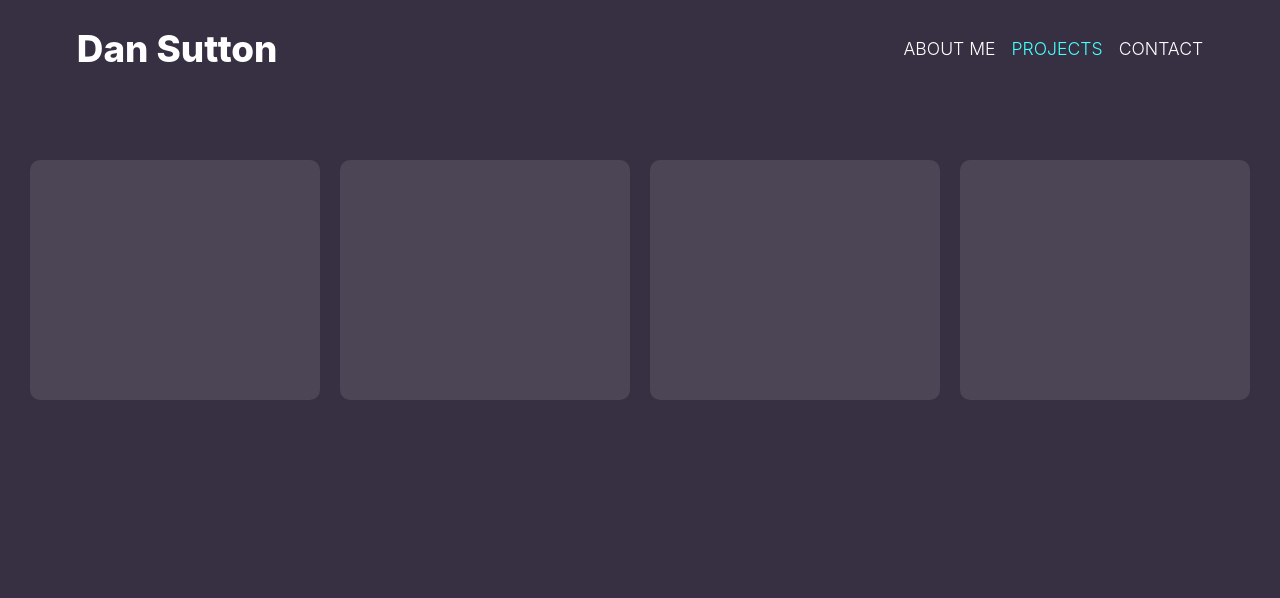
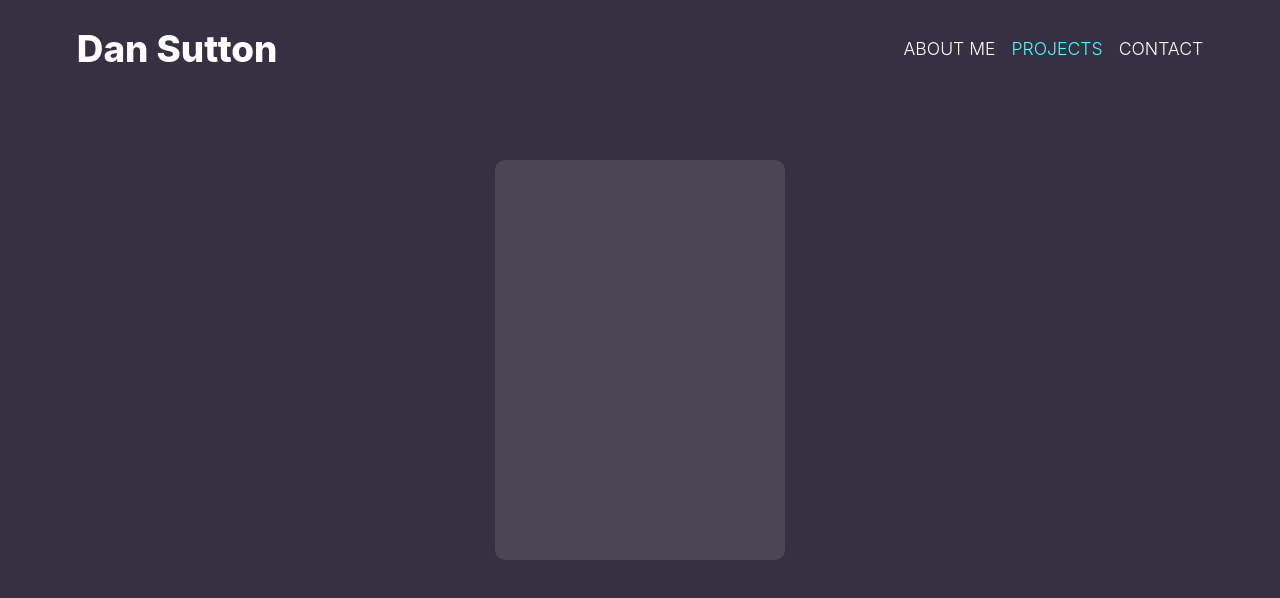
Before and after one commit to Dan-Sutton/dan-sutton-portfolio, a React (Create React App) app: page /#/projects in a window 1280 px wide. Shown: the top 598 px of the page. Built offline with nearby package versions, Linux system fonts and the light colour scheme.

Commit message:
card component

```diff
--- a/src/Projects/Projects.js
+++ b/src/Projects/Projects.js
@@ -1,13 +1,11 @@
 import React from "react";
 import "./projects.css";
+import Card from "../components/Card";
 
 function Projects() {
   return (
     <div id="cards">
-      <div className="card"></div>
-      <div className="card"></div>
-      <div className="card"></div>
-      <div className="card"></div>
+      <Card />
     </div>
   );
 }
--- a/src/Projects/projects.css
+++ b/src/Projects/projects.css
@@ -12,14 +12,3 @@
   width: calc(100% - 20px);
   justify-content: center;
 }
-
-.card {
-  background-color: rgba(255, 255, 255, 0.1);
-  border-radius: 10px;
-  cursor: pointer;
-  display: flex;
-  height: 240px;
-  flex-direction: column;
-  position: relative;
-  width: 290px;
-}
--- /dev/null
+++ b/src/components/Card.js
@@ -0,0 +1,8 @@
+import React from "react";
+import "./card.css";
+
+function Card(props) {
+  return <div className="card"></div>;
+}
+
+export default Card;
--- /dev/null
+++ b/src/components/card.css
@@ -0,0 +1,10 @@
+.card {
+  background-color: rgba(255, 255, 255, 0.1);
+  border-radius: 10px;
+  cursor: pointer;
+  display: flex;
+  height: 400px;
+  flex-direction: column;
+  position: relative;
+  width: 290px;
+}
```
